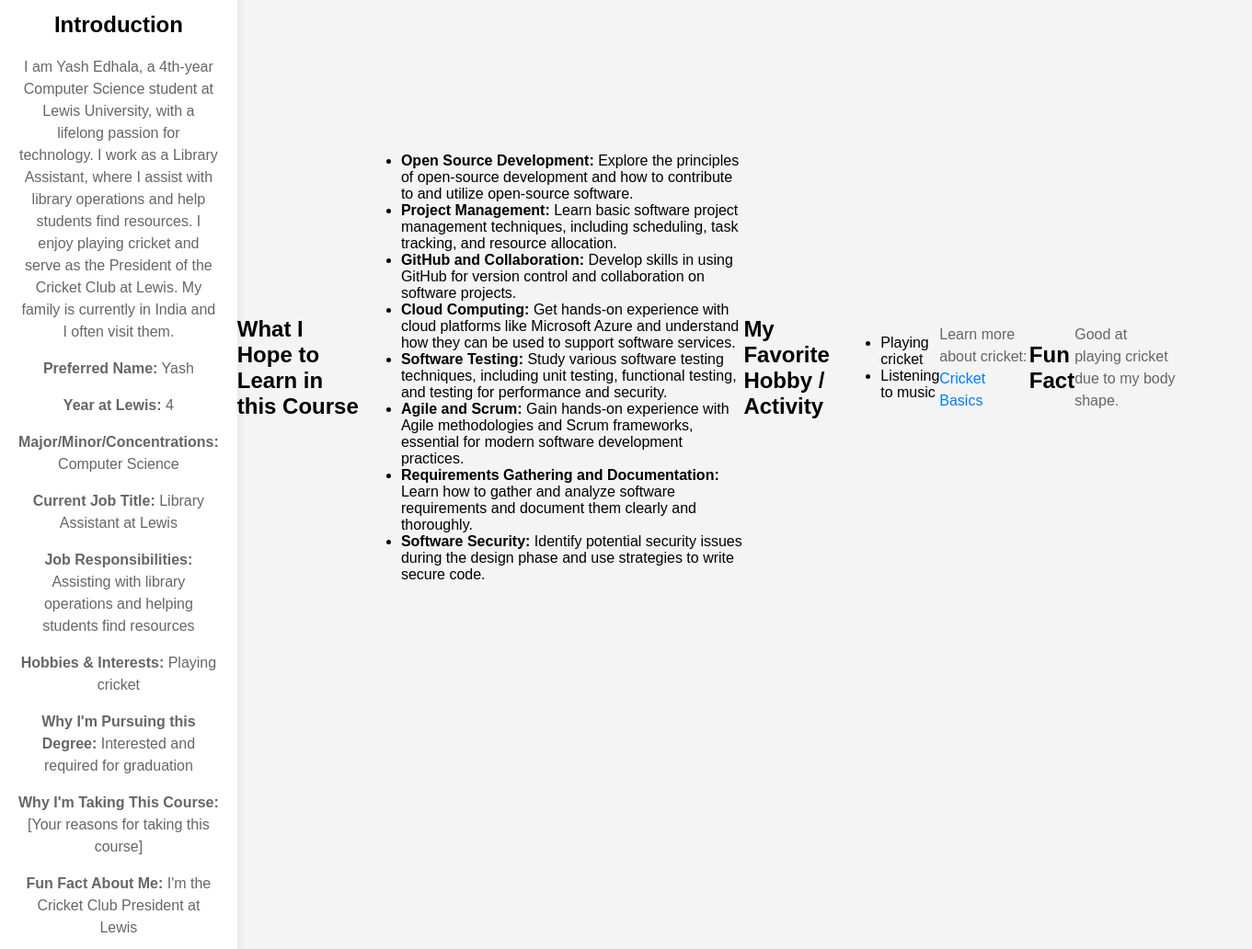
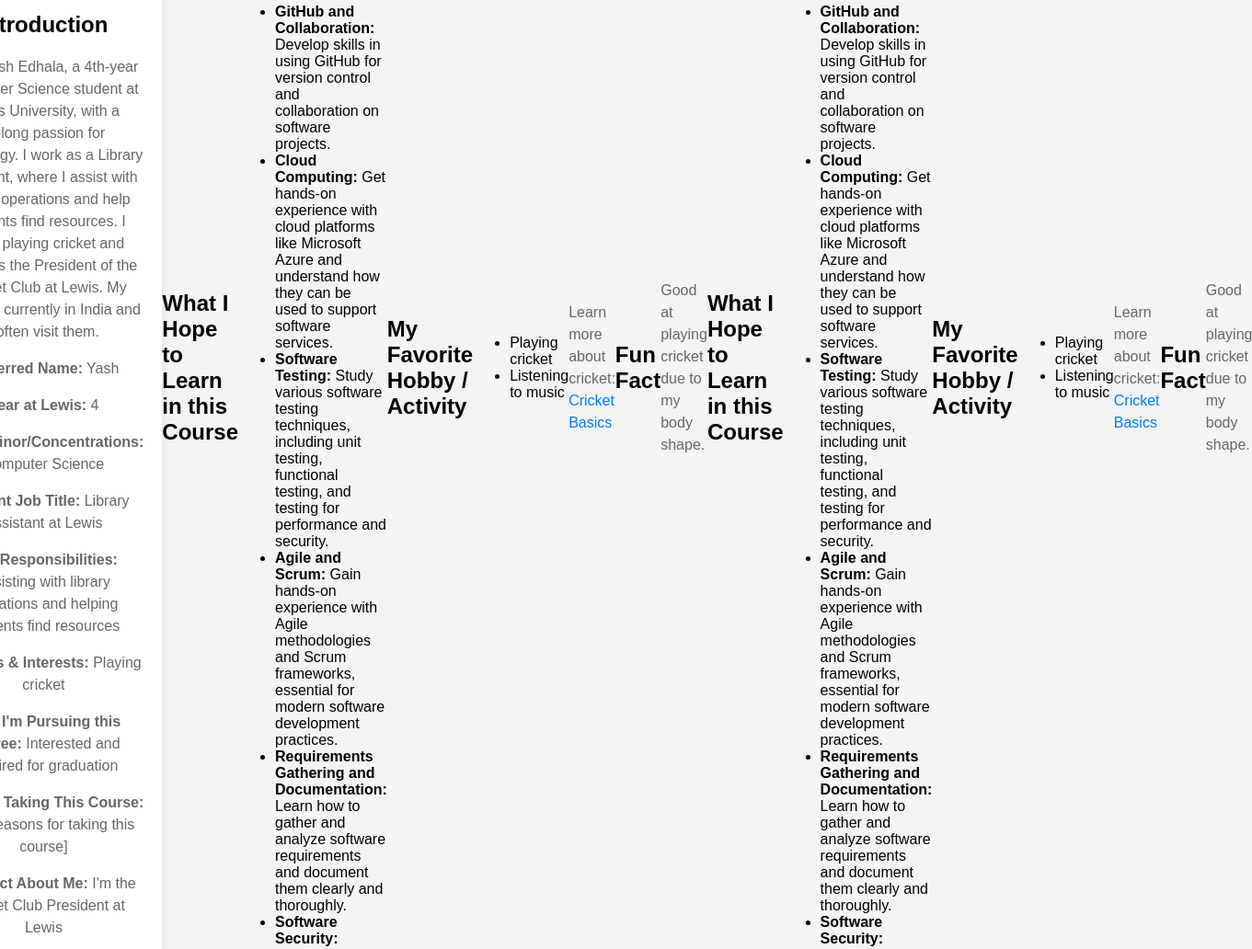
Before and after one commit to YashEdhala/Getting-to-Know-Each-Other1, a plain HTML site: page index.html in a window 1280 px wide. Shown: the top 1032 px of the page at 92% size, 1361 px wide, since content can reach past the window. Drawn offline with Linux system fonts and the light colour scheme.

Commit message:
Update index.html

```diff
--- a/index.html
+++ b/index.html
@@ -85,5 +85,27 @@
         <h2>Fun Fact</h2>
         <p>Good at playing cricket due to my body shape.</p>
     </div>
+        <h2>What I Hope to Learn in this Course</h2>
+        <ul>
+            <li><strong>Open Source Development:</strong> Explore the principles of open-source development and how to contribute to and utilize open-source software.</li>
+            <li><strong>Project Management:</strong> Learn basic software project management techniques, including scheduling, task tracking, and resource allocation.</li>
+            <li><strong>GitHub and Collaboration:</strong> Develop skills in using GitHub for version control and collaboration on software projects.</li>
+            <li><strong>Cloud Computing:</strong> Get hands-on experience with cloud platforms like Microsoft Azure and understand how they can be used to support software services.</li>
+            <li><strong>Software Testing:</strong> Study various software testing techniques, including unit testing, functional testing, and testing for performance and security.</li>
+            <li><strong>Agile and Scrum:</strong> Gain hands-on experience with Agile methodologies and Scrum frameworks, essential for modern software development practices.</li>
+            <li><strong>Requirements Gathering and Documentation:</strong> Learn how to gather and analyze software requirements and document them clearly and thoroughly.</li>
+            <li><strong>Software Security:</strong> Identify potential security issues during the design phase and use strategies to write secure code.</li>
+        </ul>
+
+        <h2>My Favorite Hobby / Activity</h2>
+        <ul>
+            <li>Playing cricket</li>
+            <li>Listening to music</li>
+        </ul>
+        <p>Learn more about cricket: <a href="https://www.topendsports.com/sport/cricket/basics.htm#google_vignette" target="_blank">Cricket Basics</a></p>
+
+        <h2>Fun Fact</h2>
+        <p>Good at playing cricket due to my body shape.</p>
+    </div>
 </body>
 </html>
```
